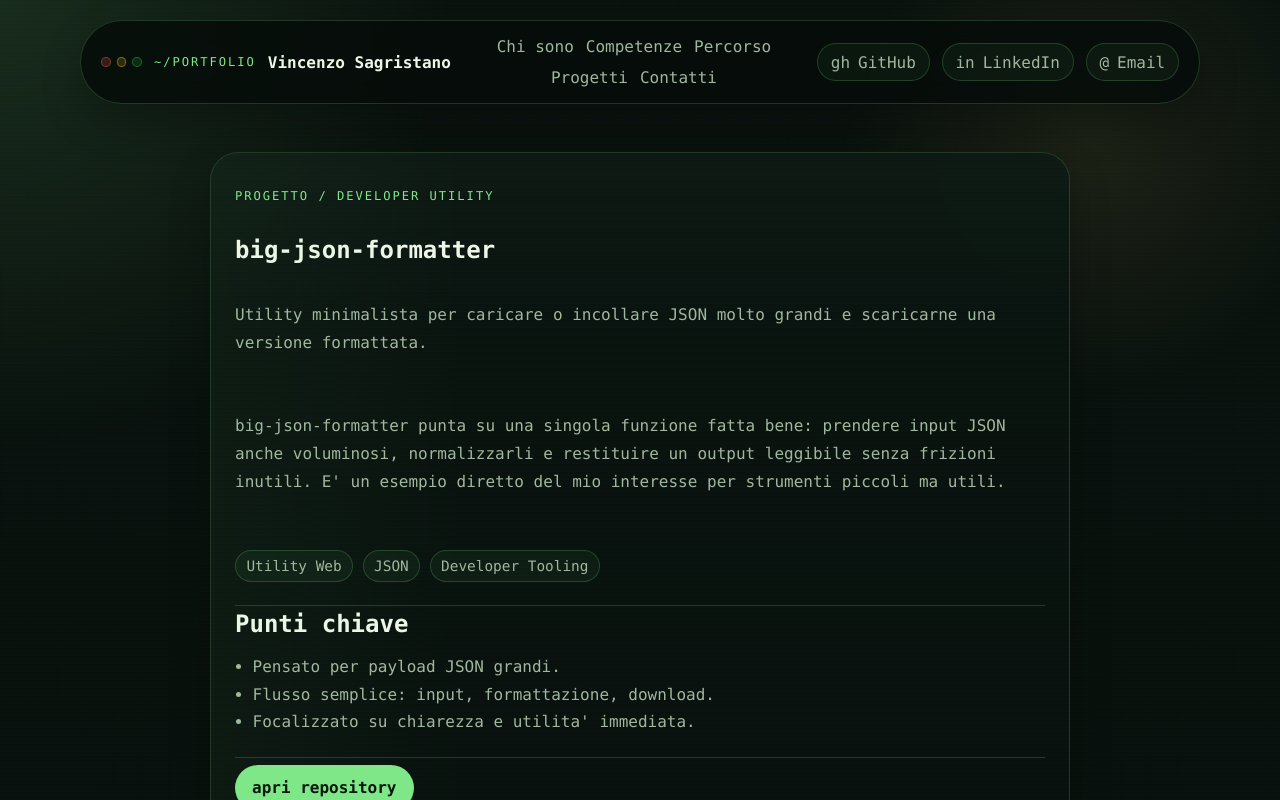
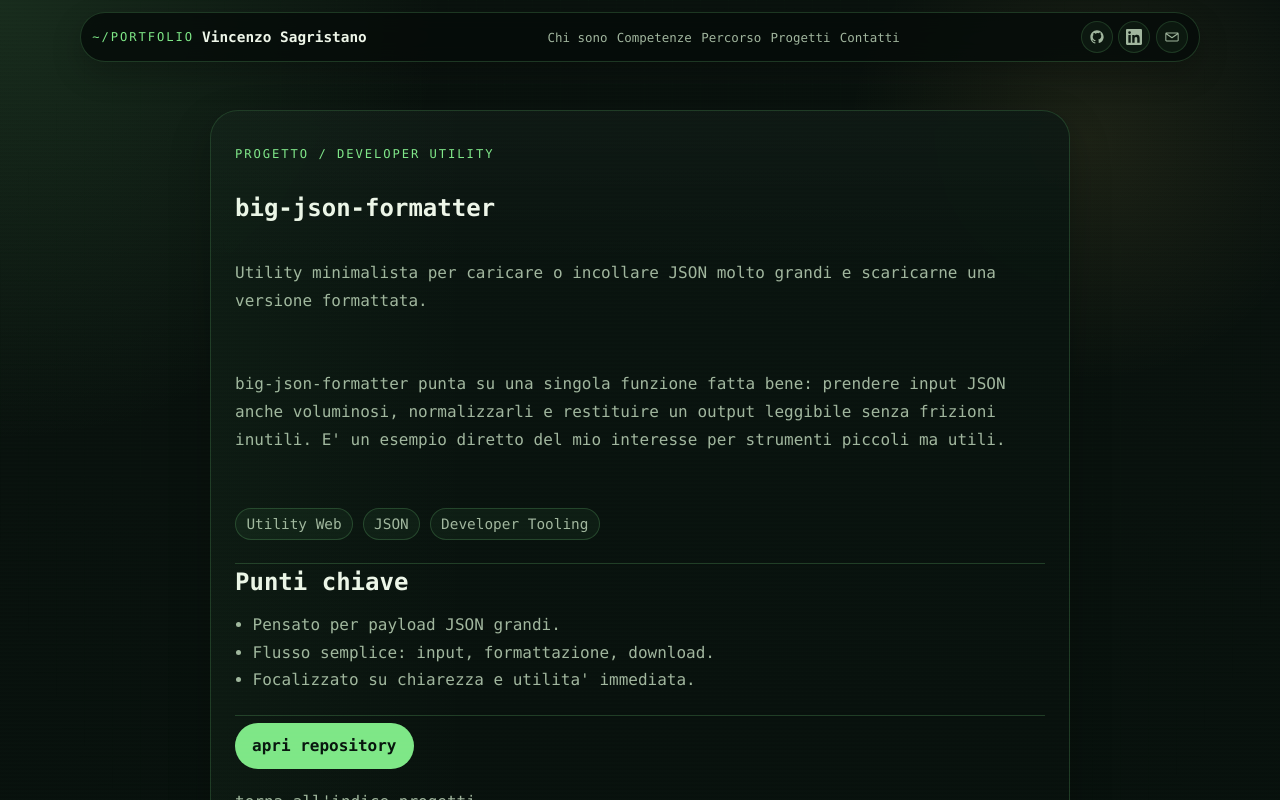
Before and after one commit to xprss/portfolio, a React (Vite) app: page /projects/big-json-formatter in a window 1280 px wide. Shown: the top 800 px of the page. Built offline with nearby package versions, Linux system fonts and the light colour scheme.

Commit message:
minor improvements

```diff
--- a/src/App.tsx
+++ b/src/App.tsx
@@ -1,5 +1,6 @@
 import { Routes, Route } from "react-router-dom";
 import { MainLayout } from "./components/layout/MainLayout";
+import { ScrollRestoration } from "./components/common/ScrollRestoration";
 import { HomePage } from "./pages/HomePage";
 import { ProjectPage } from "./pages/ProjectPage";
 import { NotFoundPage } from "./pages/NotFoundPage";
@@ -9,6 +10,8 @@ const siteContent = getSiteContent();
 
 export function App() {
   return (
+    <>
+      <ScrollRestoration />
       <Routes>
         <Route
           path="/"
@@ -35,5 +38,6 @@ export function App() {
           }
         />
       </Routes>
+    </>
   );
 }
--- /dev/null
+++ b/src/components/common/ScrollRestoration.tsx
@@ -0,0 +1,39 @@
+import { useEffect } from "react";
+import { useLocation } from "react-router-dom";
+
+function scrollToTop() {
+  const root = document.documentElement;
+  const previousScrollBehavior = root.style.scrollBehavior;
+
+  root.style.scrollBehavior = "auto";
+  window.scrollTo({ left: 0, top: 0 });
+  root.style.scrollBehavior = previousScrollBehavior;
+}
+
+function scrollToHash(hash: string) {
+  const id = decodeURIComponent(hash.slice(1));
+  const element = document.getElementById(id);
+
+  element?.scrollIntoView();
+}
+
+export function ScrollRestoration() {
+  const { hash, pathname, search } = useLocation();
+
+  useEffect(() => {
+    const frame = window.requestAnimationFrame(() => {
+      if (hash) {
+        scrollToHash(hash);
+        return;
+      }
+
+      scrollToTop();
+    });
+
+    return () => {
+      window.cancelAnimationFrame(frame);
+    };
+  }, [hash, pathname, search]);
+
+  return null;
+}
--- a/src/components/layout/MainLayout.tsx
+++ b/src/components/layout/MainLayout.tsx
@@ -14,6 +14,29 @@ const navigationItems = [
   { label: "Progetti", href: "/#projects" },
   { label: "Contatti", href: "/#contact" }
 ];
+
+function getSocialIcon(label: string) {
+  switch (label.toLowerCase()) {
+    case "github":
+      return (
+        <svg viewBox="0 0 24 24" role="img" aria-hidden="true">
+          <path d="M12 2C6.48 2 2 6.58 2 12.23c0 4.51 2.87 8.34 6.84 9.69.5.09.68-.22.68-.49 0-.24-.01-.88-.01-1.73-2.78.62-3.37-1.37-3.37-1.37-.45-1.18-1.11-1.5-1.11-1.5-.91-.64.07-.63.07-.63 1 .07 1.53 1.06 1.53 1.06.9 1.56 2.35 1.11 2.92.85.09-.66.35-1.11.63-1.37-2.22-.26-4.56-1.14-4.56-5.07 0-1.12.39-2.03 1.03-2.75-.1-.26-.45-1.3.1-2.71 0 0 .84-.27 2.75 1.05A9.35 9.35 0 0 1 12 5.92c.85 0 1.71.12 2.51.34 1.91-1.32 2.75-1.05 2.75-1.05.55 1.41.2 2.45.1 2.71.64.72 1.03 1.63 1.03 2.75 0 3.94-2.34 4.81-4.57 5.06.36.32.68.94.68 1.9 0 1.37-.01 2.47-.01 2.8 0 .27.18.59.69.49A10.04 10.04 0 0 0 22 12.23C22 6.58 17.52 2 12 2Z" />
+        </svg>
+      );
+    case "linkedin":
+      return (
+        <svg viewBox="0 0 24 24" role="img" aria-hidden="true">
+          <path d="M20.45 20.45h-3.56v-5.57c0-1.33-.02-3.04-1.85-3.04-1.86 0-2.14 1.45-2.14 2.94v5.67H9.35V9h3.41v1.56h.05c.47-.9 1.64-1.85 3.37-1.85 3.61 0 4.27 2.37 4.27 5.46v6.28ZM5.34 7.43a2.06 2.06 0 1 1 0-4.12 2.06 2.06 0 0 1 0 4.12Zm1.78 13.02H3.56V9h3.56v11.45ZM22.22 0H1.77C.79 0 0 .77 0 1.72v20.56C0 23.23.79 24 1.77 24h20.45c.98 0 1.78-.77 1.78-1.72V1.72C24 .77 23.2 0 22.22 0Z" />
+        </svg>
+      );
+    default:
+      return (
+        <svg viewBox="0 0 24 24" role="img" aria-hidden="true">
+          <path d="M3.75 5.25h16.5c.97 0 1.75.78 1.75 1.75v10c0 .97-.78 1.75-1.75 1.75H3.75C2.78 18.75 2 17.97 2 17V7c0-.97.78-1.75 1.75-1.75Zm.57 1.5 7.68 5.3 7.68-5.3H4.32Zm16.18 1.42-8.07 5.57a.75.75 0 0 1-.86 0L3.5 8.17V17c0 .14.11.25.25.25h16.5c.14 0 .25-.11.25-.25V8.17Z" />
+        </svg>
+      );
+  }
+}
 
 export function MainLayout({ profile, socials, children }: MainLayoutProps) {
   const [menuOpen, setMenuOpen] = useState(false);
@@ -47,7 +70,7 @@ export function MainLayout({ profile, socials, children }: MainLayoutProps) {
 
   useEffect(() => {
     const onResize = () => {
-      if (window.innerWidth > 720) {
+      if (window.innerWidth > 860) {
         setMenuOpen(false);
       }
     };
@@ -71,11 +94,6 @@ export function MainLayout({ profile, socials, children }: MainLayoutProps) {
     <div className="app-shell">
       <header className={topbarClassName}>
         <div className="topbar__brand">
-          <div className="topbar__lights" aria-hidden="true">
-            <span />
-            <span />
-            <span />
-          </div>
           <span className="topbar__prompt">~/portfolio</span>
           <Link className="topbar__name" to="/">
             {profile.name}
@@ -117,10 +135,11 @@ export function MainLayout({ profile, socials, children }: MainLayoutProps) {
               href={social.href}
               target={social.href.startsWith("mailto:") ? undefined : "_blank"}
               rel={social.href.startsWith("mailto:") ? undefined : "noreferrer"}
+              aria-label={social.label}
+              title={social.label}
               onClick={() => setMenuOpen(false)}
             >
-              <span aria-hidden="true">{social.icon}</span>
-              {social.label}
+              {getSocialIcon(social.label)}
             </a>
           ))}
         </div>
--- a/src/styles/index.css
+++ b/src/styles/index.css
@@ -171,23 +171,23 @@ body.portfolio-dim-active #root::after {
 .app-shell {
   width: var(--content-width);
   margin: 0 auto;
-  padding: 1.25rem 0 3rem;
+  padding: 0.75rem 0 3rem;
 }
 
 .topbar {
   position: sticky;
-  top: 1rem;
+  top: 0.6rem;
   z-index: 10;
   display: grid;
   grid-template-columns: auto 1fr auto;
-  gap: 1rem;
+  gap: 0.65rem;
   align-items: center;
-  padding: 1rem 1.25rem;
+  padding: 0.5rem 0.7rem;
   background: rgba(5, 12, 9, 0.82);
   border: 1px solid var(--line);
   border-radius: 999px;
-  box-shadow: 0 18px 42px rgba(0, 0, 0, 0.24);
-  backdrop-filter: blur(14px);
+  box-shadow: 0 12px 30px rgba(0, 0, 0, 0.22);
+  backdrop-filter: blur(12px);
   transition:
     background-color 220ms ease,
     border-color 220ms ease,
@@ -198,7 +198,7 @@ body.portfolio-dim-active #root::after {
 .topbar--scrolled {
   background: rgba(5, 12, 9, 0.58);
   border-color: rgba(126, 231, 135, 0.14);
-  box-shadow: 0 12px 26px rgba(0, 0, 0, 0.18);
+  box-shadow: 0 8px 20px rgba(0, 0, 0, 0.18);
   backdrop-filter: blur(18px);
 }
 
@@ -215,6 +215,25 @@ body.portfolio-dim-active #root::after {
   gap: 0.75rem;
   align-items: center;
   flex-wrap: wrap;
+}
+
+.topbar__brand,
+.topbar__nav,
+.topbar__socials {
+  flex-wrap: nowrap;
+}
+
+.topbar__brand {
+  gap: 0.5rem;
+  min-width: 0;
+}
+
+.topbar__nav {
+  gap: 0.58rem;
+}
+
+.topbar__socials {
+  gap: 0.35rem;
 }
 
 .topbar__prompt,
@@ -237,7 +256,8 @@ body.portfolio-dim-active #root::after {
 .topbar__name {
   font-family: var(--font-display);
   font-weight: 700;
-  font-size: 1rem;
+  font-size: 0.9rem;
+  white-space: nowrap;
 }
 
 .topbar__lights {
@@ -296,6 +316,10 @@ body.portfolio-dim-active #root::after {
   justify-content: center;
 }
 
+.topbar__link {
+  font-size: 0.78rem;
+}
+
 .topbar__link,
 .footer__link,
 .text-link {
@@ -318,6 +342,21 @@ body.portfolio-dim-active #root::after {
   border: 1px solid var(--line);
   color: var(--text-muted);
   background: rgba(126, 231, 135, 0.05);
+}
+
+.topbar__socials .social-chip {
+  justify-content: center;
+  width: 2rem;
+  height: 2rem;
+  padding: 0;
+  border-color: rgba(126, 231, 135, 0.16);
+}
+
+.topbar__socials .social-chip svg {
+  display: block;
+  width: 1rem;
+  height: 1rem;
+  fill: currentColor;
 }
 
 .social-chip--large {
@@ -443,6 +482,9 @@ body.portfolio-dim-active #root::after {
   position: relative;
   display: inline-grid;
   align-items: center;
+  cursor: pointer;
+  user-select: none;
+  touch-action: manipulation;
 }
 
 .hero__name-text {
@@ -470,14 +512,16 @@ body.portfolio-dim-active #root::after {
 }
 
 .hero__name:hover .hero__name-text--full,
-.hero__name:focus-visible .hero__name-text--full {
+.hero__name:focus-visible .hero__name-text--full,
+.hero__name--touch-active .hero__name-text--full {
   opacity: 0;
   filter: blur(8px);
   transform: translate3d(0.18em, -0.08em, 0) scale(1.08) skewX(8deg);
 }
 
 .hero__name:hover .hero__name-text--alias,
-.hero__name:focus-visible .hero__name-text--alias {
+.hero__name:focus-visible .hero__name-text--alias,
+.hero__name--touch-active .hero__name-text--alias {
   opacity: 1;
   filter: blur(0);
   letter-spacing: 0.04em;
@@ -884,13 +928,8 @@ body.portfolio-dim-active #root::after {
 }
 
 @media (max-width: 1040px) {
-  .topbar {
-    grid-template-columns: 1fr;
-    border-radius: 28px;
-  }
-
   .topbar__nav {
-    justify-content: start;
+    gap: 0.48rem;
   }
 
   .hero,
@@ -903,41 +942,10 @@ body.portfolio-dim-active #root::after {
   }
 }
 
-@media (max-width: 720px) {
-  .app-shell {
-    width: min(100vw - 1rem, 100%);
-    padding-top: 0.45rem;
-    padding-bottom: 2rem;
-  }
-
+@media (max-width: 860px) {
   .topbar {
     grid-template-columns: 1fr auto;
-    top: 0.5rem;
-    gap: 0.45rem 0.85rem;
-    padding: 0.62rem 0.8rem;
-    border-radius: 20px;
-  }
-
-  .topbar--scrolled {
-    background: rgba(5, 12, 9, 0.46);
-  }
-
-  .topbar__brand {
-    min-width: 0;
-    gap: 0.35rem;
-  }
-
-  .topbar__lights {
-    display: none;
-  }
-
-  .topbar__prompt {
-    font-size: 0.66rem;
-    letter-spacing: 0.14em;
-  }
-
-  .topbar__name {
-    font-size: 0.88rem;
+    border-radius: 18px;
   }
 
   .topbar__menu-button {
@@ -945,9 +953,9 @@ body.portfolio-dim-active #root::after {
     flex-direction: column;
     align-items: stretch;
     justify-content: center;
-    width: 2.45rem;
-    height: 2.45rem;
-    padding: 0.5rem;
+    width: 2.15rem;
+    height: 2.15rem;
+    padding: 0.42rem;
   }
 
   .topbar__nav,
@@ -974,8 +982,86 @@ body.portfolio-dim-active #root::after {
     padding-top: 0.2rem;
   }
 
-  .topbar__link,
-  .topbar--menu-open .social-chip {
+  .topbar__link {
+    width: 100%;
+    padding: 0.62rem 0.75rem;
+    border: 1px solid var(--line);
+    border-radius: 14px;
+    background: rgba(126, 231, 135, 0.04);
+  }
+}
+
+@media (max-width: 720px) {
+  .app-shell {
+    width: min(100vw - 1rem, 100%);
+    padding-top: 0.45rem;
+    padding-bottom: 2rem;
+  }
+
+  .topbar {
+    grid-template-columns: 1fr auto;
+    top: 0.5rem;
+    gap: 0.45rem 0.85rem;
+    padding: 0.48rem 0.65rem;
+    border-radius: 18px;
+  }
+
+  .topbar--scrolled {
+    background: rgba(5, 12, 9, 0.46);
+  }
+
+  .topbar__brand {
+    gap: 0.35rem;
+  }
+
+  .topbar__lights {
+    display: none;
+  }
+
+  .topbar__prompt {
+    font-size: 0.66rem;
+    letter-spacing: 0.14em;
+  }
+
+  .topbar__name {
+    font-size: 0.82rem;
+  }
+
+  .topbar__menu-button {
+    display: inline-flex;
+    flex-direction: column;
+    align-items: stretch;
+    justify-content: center;
+    width: 2.15rem;
+    height: 2.15rem;
+    padding: 0.42rem;
+  }
+
+  .topbar__nav,
+  .topbar__socials {
+    display: none;
+  }
+
+  .topbar--menu-open .topbar__nav,
+  .topbar--menu-open .topbar__socials {
+    display: flex;
+    grid-column: 1 / -1;
+    width: 100%;
+  }
+
+  .topbar--menu-open .topbar__nav {
+    flex-direction: column;
+    align-items: stretch;
+    gap: 0.25rem;
+    padding-top: 0.35rem;
+  }
+
+  .topbar--menu-open .topbar__socials {
+    gap: 0.5rem;
+    padding-top: 0.2rem;
+  }
+
+  .topbar__link {
     width: 100%;
     padding: 0.62rem 0.75rem;
     border: 1px solid var(--line);
@@ -984,7 +1070,8 @@ body.portfolio-dim-active #root::after {
   }
 
   .topbar--menu-open .social-chip {
-    justify-content: center;
+    width: 2.1rem;
+    height: 2.1rem;
   }
 
   .section,
```
Also changed, not shown: src/components/home/HeroSection.tsx (+67 -4 lines). Lines whose indentation alone changed are shown as unchanged.
